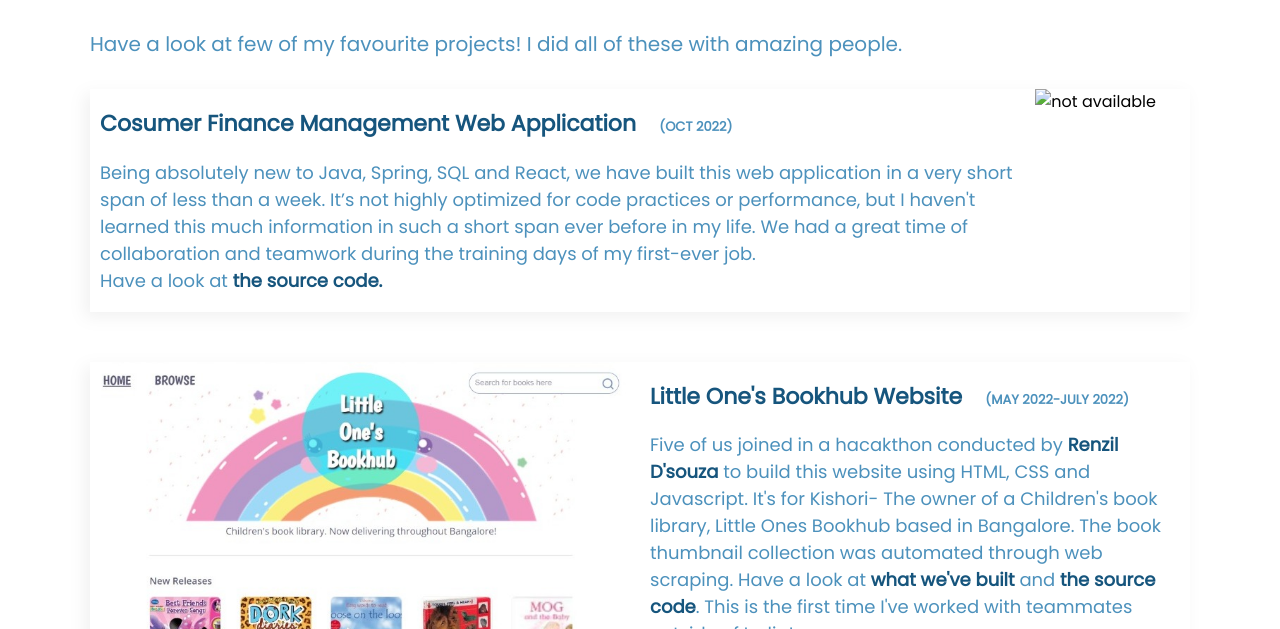
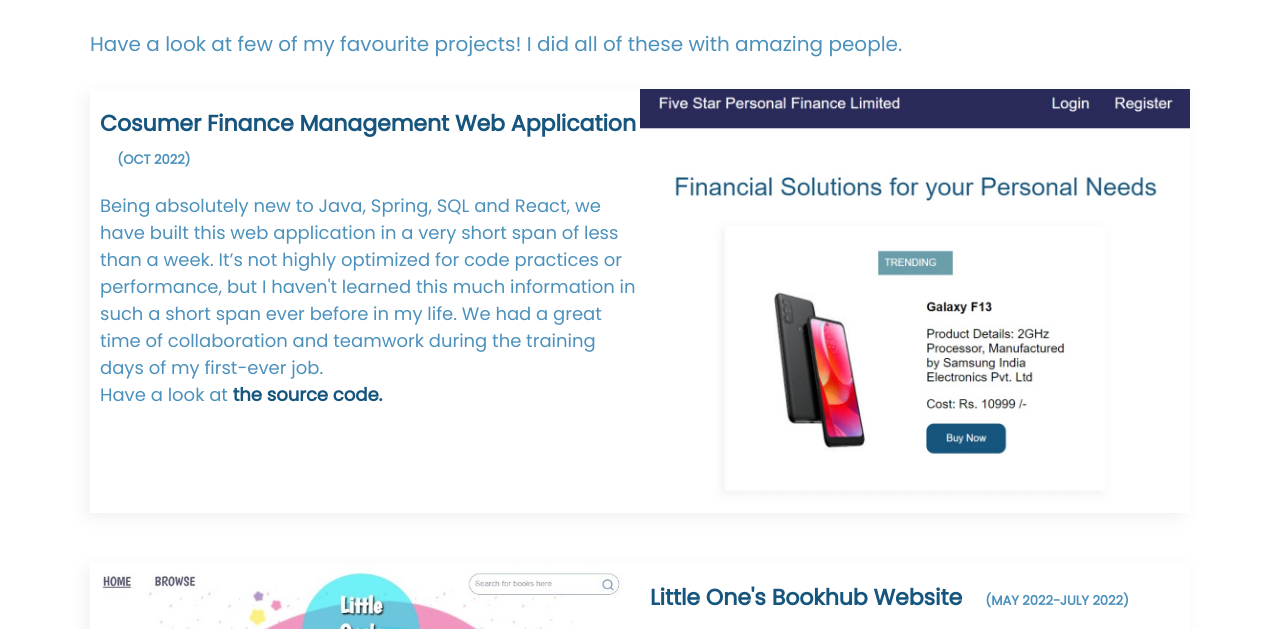
Before and after one commit to priyaps2000/My-Portfolio, a plain HTML site: page projects.html in a window 1280 px wide. Shown: the part 96-725 px from the top of the page. Drawn offline with nearby package versions, Linux system fonts and the light colour scheme.

Commit message:
bug fix in project image

```diff
--- a/projects.html
+++ b/projects.html
@@ -45,7 +45,7 @@
                 <h2>Cosumer Finance Management Web Application <span class="period"> &nbsp; &nbsp; &nbsp;(OCT 2022)</span></h2>
                 <p>Being absolutely new to Java, Spring, SQL and React, we have built this web application in a very short span of less than a week. It’s not highly optimized for code practices or performance, but I haven't learned this much information in such a short span ever before in my life. We had a great time of collaboration and teamwork during the training days of my first-ever job. <br>Have a look at <a href="https://github.com/priyaps2000/consumerfinancemanagement">the source code.</a></p>
             </div>
-            <img src="images/project_cfm.jpg" alt="not available">
+            <img src="images/project_cfm.jpeg" alt="not available">
         </div>
 
         <div class="project">
```
